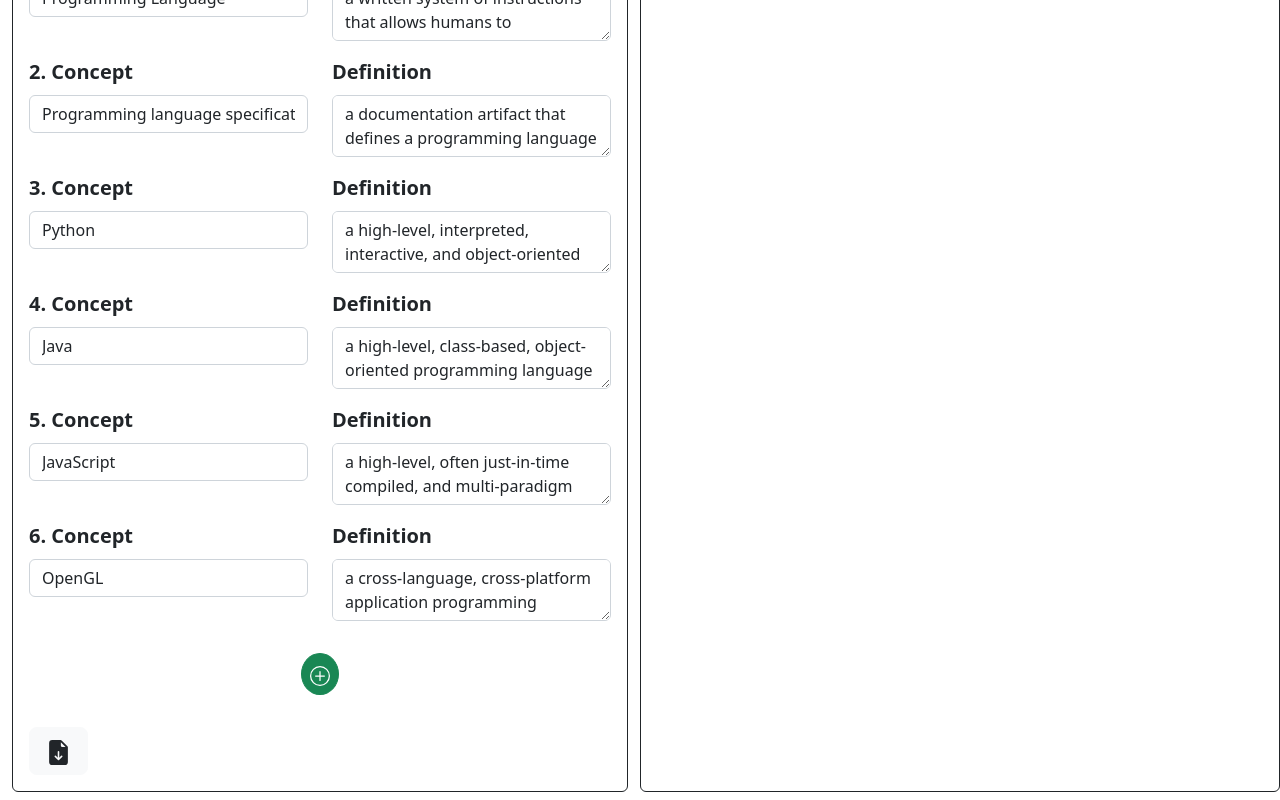
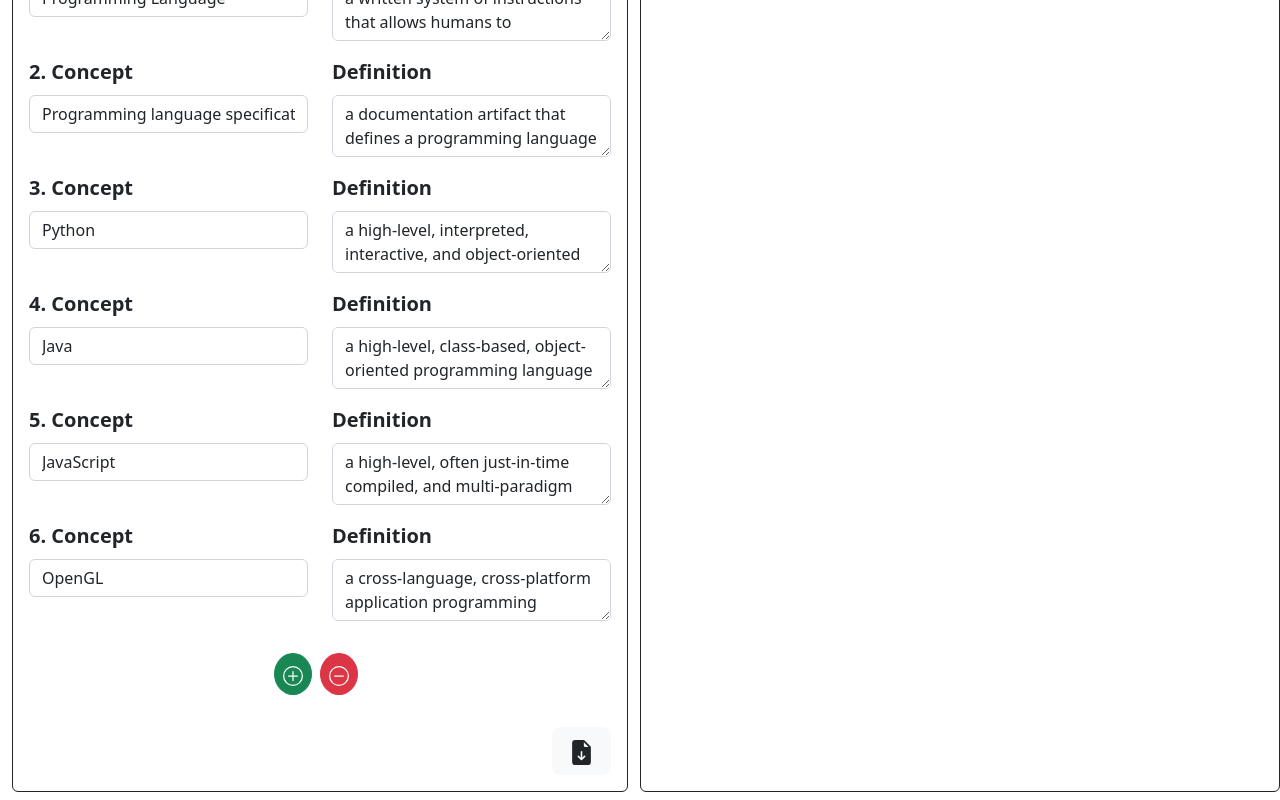
Before and after one commit to TheodoreAI/study-guide, a Vue app: page / in a window 1280 px wide. Shown: the part 528-1328 px from the top of the page. Built offline with nearby package versions, Linux system fonts and the light colour scheme.

Commit message:
moves download button and adds pop button to concepts/definitions

```diff
--- a/src/views/StudyGuideHome.vue
+++ b/src/views/StudyGuideHome.vue
@@ -125,8 +125,30 @@
                   />
                 </svg>
               </button>
+              <button
+                @click.prevent="popQuestion()"
+                type="remove"
+                class="btn btn-danger rounded-3 rounded-circle p-2 mx-2"
+              >
+                <svg
+                  xmlns="http://www.w3.org/2000/svg"
+                  width="20"
+                  height="20"
+                  fill="currentColor"
+                  class="bi bi-dash-circle"
+                  viewBox="0 0 16 16"
+                >
+                  <path
+                    d="M8 15A7 7 0 1 1 8 1a7 7 0 0 1 0 14m0 1A8 8 0 1 0 8 0a8 8 0 0 0 0 16"
+                  />
+                  <path
+                    d="M4 8a.5.5 0 0 1 .5-.5h7a.5.5 0 0 1 0 1h-7A.5.5 0 0 1 4 8"
+                  />
+                </svg>
+              </button>
             </div>
           </form>
+          <div class="d-flex justify-content-end">
             <button
               @click="downloadChapter()"
               class="btn btn-lg btn-light text-dark fw-bold"
@@ -144,6 +166,7 @@
                 />
               </svg>
             </button>
+          </div>
         </div>
       </div>
       <div class="col p-3 mb-2 border border-dark rounded-2">
@@ -381,6 +404,10 @@
         method: this.selectedMethod,
       });
     },
+    popQuestion() {
+      //* lets remove the last question
+      this.chapters[this.currentChapter].conceptsAndDefinitions.pop();
+    },
     toggleAudioControls() {
       this.audioControls = !this.audioControls;
     },
```
Lines whose indentation alone changed are shown as unchanged.
